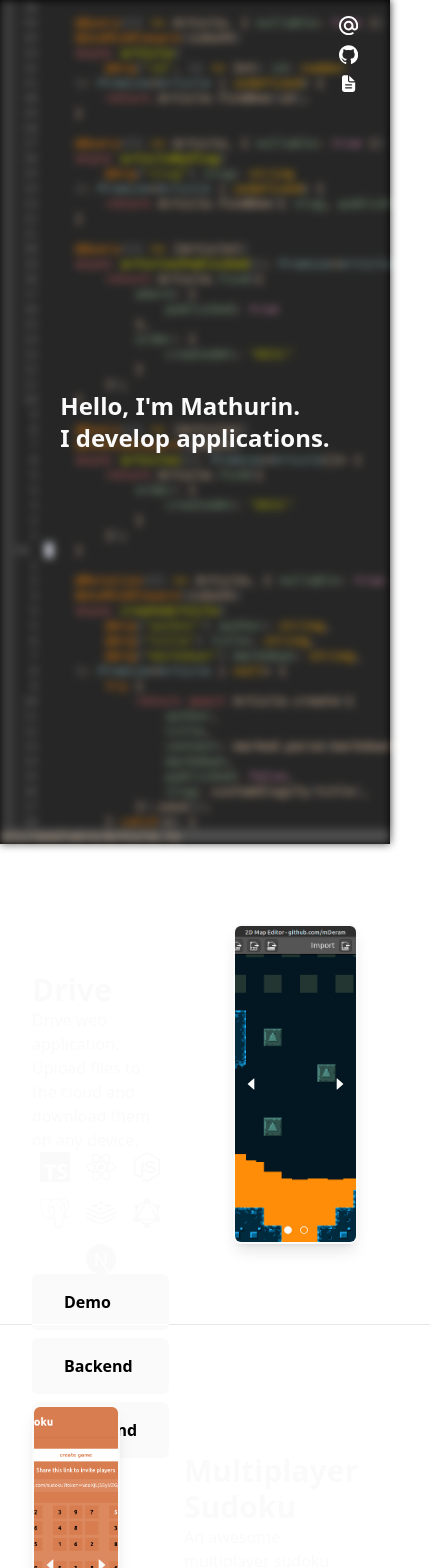
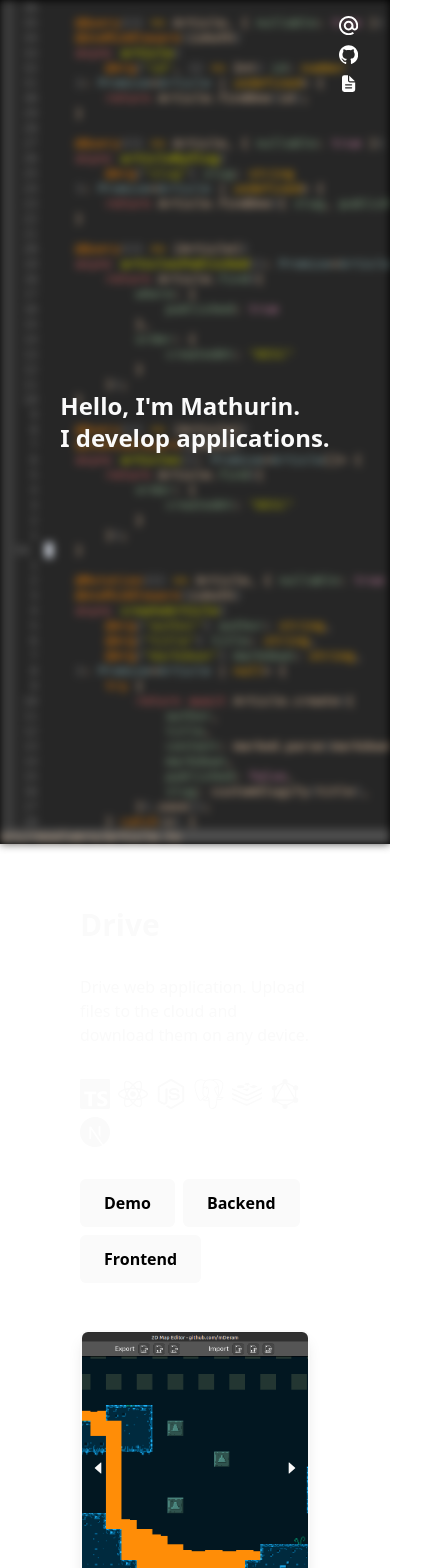
Before and after one commit to mDeram/portfolio, a React (Create React App) app: page / in a window 390 px wide. Shown: the top 1568 px of the page, 430 px wide, since content can reach past the window. Built offline with nearby package versions, Linux system fonts and the light colour scheme.

Commit message:
feat: responsive layout & general improvements

```diff
--- a/src/components/App.jsx
+++ b/src/components/App.jsx
@@ -3,11 +3,6 @@ import Presentation from "./Presentation.jsx";
 import SmallContact from "./SmallContact.jsx";
 import Contact from "./Contact.jsx";
 import "../css/app.css";
-
-const TEST = "b"; //"a" | "b"
-export function useTest(a, b) {
-    return TEST === "a" ? a : b;
-}
 
 function App() {
     return (
--- a/src/components/Contact.jsx
+++ b/src/components/Contact.jsx
@@ -51,7 +51,7 @@ function Contact() {
     function renderInput({ type, forName, name }) {
         return (
             <div className="flex flex-col items-start w-full mb-2">
-                <label htmlFor={forName} className="text-neutral-50">{name}</label>
+                <label htmlFor={forName} className="text-neutral-50 font-semibold">{name}</label>
                 {type === "textarea"
                     ? <textarea required value={values[forName]} onChange={handleChange} className="w-full text-neutral-800 p-2" name={forName}/>
                     : <input required value={values[forName]} onChange={handleChange} className="w-full text-neutral-800 p-2" type={type} name={forName}/>
@@ -61,13 +61,12 @@ function Contact() {
     }
 
     return (
-        <div className="contact-root project bg-black">
+        <div className="project bg-black">
             <div className="h-screen background bg-left-top bg-fixed bg" style={{ backgroundImage: `url(${process.env.PUBLIC_URL}/img/presentation.png)` }}></div>
             <div className="centered-absolute">
-                <form className="w-full max-w-screen-sm" onSubmit={handleSubmit}>
-                    <div className="flex justify-between">
+                <form className="w-full max-w-screen-xs md:max-w-screen-sm" onSubmit={handleSubmit}>
+                    <div className="flex flex-col md:flex-row md:gap-6">
                         {renderInput({type: "email", name: "Email", forName: "email"})}
-                        <span className="w-8"/>
                         {renderInput({type: "text", name: "Subject", forName: "subject"})}
                     </div>
                     {renderInput({type: "textarea", name: "Message", forName: "message"})}
@@ -75,7 +74,7 @@ function Contact() {
                     <div className="flex items-center justify-between">
                         <button className={classNames(`flex justify-center
                             items-center w-20 h-10 text-base px-4 py-2
-                            bg-neutral-50 text-neutral-800 mt-2
+                            bg-neutral-50 text-neutral-800 mt-2 font-semibold
                             hover:bg-neutral-200`, {
                             "disabled:bg-neutral-200": submitting
                         })} type="submit">
--- /dev/null
+++ b/src/components/ImageCarousel.jsx
@@ -0,0 +1,72 @@
+import classNames from "classnames";
+import { useState } from "react";
+import { FaCircle, FaRegCircle } from "react-icons/fa";
+import { AiFillCaretLeft, AiFillCaretRight } from "react-icons/ai";
+import { useTest } from "../utils/useTest";
+
+function Arrow({ children, handleClick, pos }) {
+    return (
+        <button className={classNames("absolute h-full transition-all hover:bg-neutral-50/50 px-2", {
+            "right-0": pos === "right"
+        })} onClick={handleClick}
+        >{children}</button>
+    );
+}
+
+function ImageCarousel({ images }) {
+    const [pos, setPos] = useState(0);
+
+    function slide(toAdd) {
+        setPos(prev => {
+            const next = (prev + toAdd) % images.length;
+            if (next < 0) return images.length - 1;
+            return next;
+        })
+    }
+
+    function renderArrows() {
+        if (images.length === 1) return;
+
+        return (<>
+            <Arrow handleClick={() => slide(-1)}>
+                <AiFillCaretLeft/>
+            </Arrow>
+            <Arrow handleClick={() => slide(1)} pos="right">
+                <AiFillCaretRight/>
+            </Arrow>
+        </>);
+    }
+
+    function renderSelected() {
+        if (images.length === 1) return;
+
+        return (
+            <div className="absolute flex justify-center w-full bottom-1 text-neutral-50 text-[0.5rem]">
+                {images.map((_, i) => {
+                    if (pos === i) return <FaCircle key={i} className="m-1"/>
+                    return <FaRegCircle key={i} className="m-1 hover:cursor-pointer" onClick={() => setPos(i)}/>
+                })}
+            </div>
+        );
+    }
+
+    return (
+        <div className={useTest(
+            "h-full w-full relative shadow-xl overflow-hidden rounded-lg border-4 border-black/20",
+           "h-full w-full relative shadow-lg overflow-hidden rounded-lg border-2 border-neutral-50"
+        )}>
+            {images.map((image, i) => (
+                <img key={image}
+                    className={classNames("absolute w-full h-full object-cover transition-opacity", {
+                        "opacity-0": pos !== i
+                    })}
+                    src={`${process.env.PUBLIC_URL}/img/${image}`} alt="preview"
+                />
+            ))}
+            {renderArrows()}
+            {renderSelected()}
+        </div>
+    );
+}
+
+export default ImageCarousel;
--- a/src/components/LinkButton.jsx
+++ b/src/components/LinkButton.jsx
@@ -1,13 +1,13 @@
 import classNames from "classnames";
-import { useTest } from "./App";
+import { useTest } from "../utils/useTest";
 
 function LinkButton({ name, url }) {
     return (
         <a href={url} target="_blank" rel="noreferrer"
             className={classNames(
-                "px-8 py-4 rounded-md no-underline font-semibold",
+                "px-6 py-3 rounded-md no-underline font-semibold",
                 useTest(
-                    "bg-black/20 hover:bg-black/30",
+                    "bg-black/20 hover:bg-black/30 shadow-lg",
                     "bg-neutral-50 text-black mix-blend-screen hover:bg-neutral-200"
                 )
             )}
--- a/src/components/Presentation.jsx
+++ b/src/components/Presentation.jsx
@@ -1,6 +1,6 @@
 function Presentation() {
     return (
-        <div className="project bg-black presentation-root">
+        <div className="project bg-black">
             <div className="background bg-left-top bg-fixed bg" style={{ backgroundImage: `url(${process.env.PUBLIC_URL}/img/presentation.png)` }}></div>
             {/* text-center ? */}
             <div className="centered-absolute">
--- a/src/components/Project.jsx
+++ b/src/components/Project.jsx
@@ -1,75 +1,6 @@
-import classNames from "classnames";
-import { useState } from "react";
 import getIcon from "../utils/nameToIcon.jsx";
 import LinkButton from "./LinkButton";
-import { FaCircle, FaRegCircle } from "react-icons/fa";
-import { AiFillCaretLeft, AiFillCaretRight } from "react-icons/ai";
-import { useTest } from "./App";
-
-function Arrow({ children, handleClick, pos }) {
-    return (
-        <button className={classNames("absolute h-full transition-all hover:bg-neutral-50/50 px-2", {
-            "right-0": pos === "right"
-        })} onClick={handleClick}
-        >{children}</button>
-    );
-}
-
-function ImageSlider({ images }) {
-    const [pos, setPos] = useState(0);
-
-    function slide(toAdd) {
-        setPos(prev => {
-            const next = (prev + toAdd) % images.length;
-            if (next < 0) return images.length - 1;
-            return next;
-        })
-    }
-
-    function renderArrows() {
-        if (images.length === 1) return;
-
-        return (<>
-            <Arrow handleClick={() => slide(-1)}>
-                <AiFillCaretLeft/>
-            </Arrow>
-            <Arrow handleClick={() => slide(1)} pos="right">
-                <AiFillCaretRight/>
-            </Arrow>
-        </>);
-    }
-
-    function renderSelected() {
-        if (images.length === 1) return;
-
-        return (
-            <div className="absolute flex justify-center w-full bottom-1 text-neutral-50 text-[0.5rem]">
-                {images.map((_, i) => {
-                    if (pos === i) return <FaCircle key={i} className="m-1"/>
-                    return <FaRegCircle key={i} className="m-1 hover:cursor-pointer" onClick={() => setPos(i)}/>
-                })}
-            </div>
-        );
-    }
-
-    return (
-        <div className={useTest(
-            "h-full w-full relative shadow-xl overflow-hidden rounded-lg border-4 border-black/20",
-           "h-full w-full relative shadow-lg overflow-hidden rounded-lg border-2 border-neutral-50"
-        )}>
-            {images.map((image, i) => (
-                <img key={image}
-                    className={classNames("absolute w-full h-full object-cover transition-opacity", {
-                        "opacity-0": pos !== i
-                    })}
-                    src={`${process.env.PUBLIC_URL}/img/${image}`} alt="preview"
-                />
-            ))}
-            {renderArrows()}
-            {renderSelected()}
-        </div>
-    );
-}
+import ImageCarousel from "./ImageCarousel";
 
 function Project({
     name,
@@ -90,17 +21,20 @@ function Project({
     }
 
     return (
-        <div className="box-content h-80 flex items-center w-full max-w-screen-lg py-20 px-10 text-neutral-50 odd:flex-row-reverse border-b last:border-none">
-            <div className="h-56 w-full px-8 flex flex-col items-start justify-between">
+        <div className={`h-screen md:h-[28rem] flex items-center w-full
+            max-w-screen-lg py-20 px-20 text-neutral-50 md:odd:flex-row-reverse
+            border-b last:border-none flex-col md:flex-row gap-16
+        `}>
+            <div className="h-1/2 w-full md:h-3/4 md:w-1/2 flex flex-col items-start justify-center gap-8 md:gap-4">
                 <h2 className="text-3xl font-semibold">{name}</h2>
                 <p>{description}</p>
-                <ul className="p-0 flex flex-wrap gap-4 justify-center items-center list-none">{renderStack()}</ul>
-                <div className="links gap-2 flex">
+                <ul className="p-0 flex flex-wrap gap-2 lg:gap-4 items-center list-none">{renderStack()}</ul>
+                <div className="links gap-2 flex flex-wrap">
                     {renderLinks()}
                 </div>
             </div>
-            <div className="w-full h-full flex items-center justify-center px-8">
-                <ImageSlider images={images}/>
+            <div className="h-1/2 w-full md:h-full md:w-1/2">
+                <ImageCarousel images={images}/>
             </div>
         </div>
     );
--- a/src/components/ProjectList.jsx
+++ b/src/components/ProjectList.jsx
@@ -5,8 +5,8 @@ function ProjectList() {
     return (
         <section className="relative flex flex-col items-center">
             <div className={`
-                bg-scroll -z-20 bottom-0 h-screen w-screen
-                bg-gradient-to-b from-emerald-400 to-purple-400 fixed
+                fixed -z-10 top-0 h-screen w-screen
+                bg-gradient-to-b from-emerald-400 to-purple-400
             `}></div>
             {projects.map(project => (
                 <Project
--- a/src/css/project.css
+++ b/src/css/project.css
@@ -46,10 +46,6 @@ h2 {
 }
 
 @media only screen and (max-width: 768px) {
-    .links {
-        flex-direction: column;
-    }
-
     .content {
         top: 0%;
         left: 0%;
--- /dev/null
+++ b/src/utils/useTest.js
@@ -0,0 +1,4 @@
+const TEST = "b"; //"a" | "b"
+export function useTest(a, b) {
+    return TEST === "a" ? a : b;
+}
--- a/tailwind.config.js
+++ b/tailwind.config.js
@@ -4,7 +4,11 @@ module.exports = {
       "./src/**/*.{js,jsx,ts,tsx}",
   ],
   theme: {
-    extend: {},
+    extend: {
+        screens: {
+            xs: "480px"
+        }
+    },
   },
   plugins: [],
 }
```
